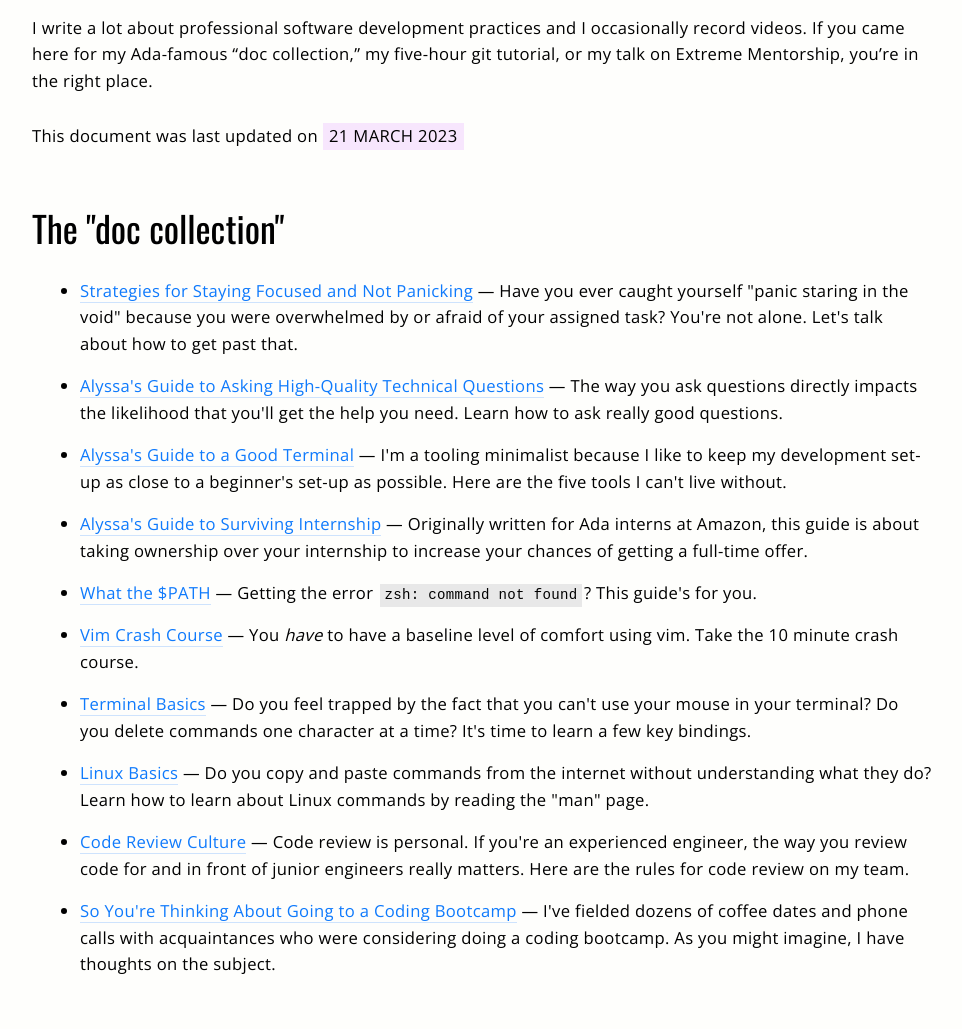
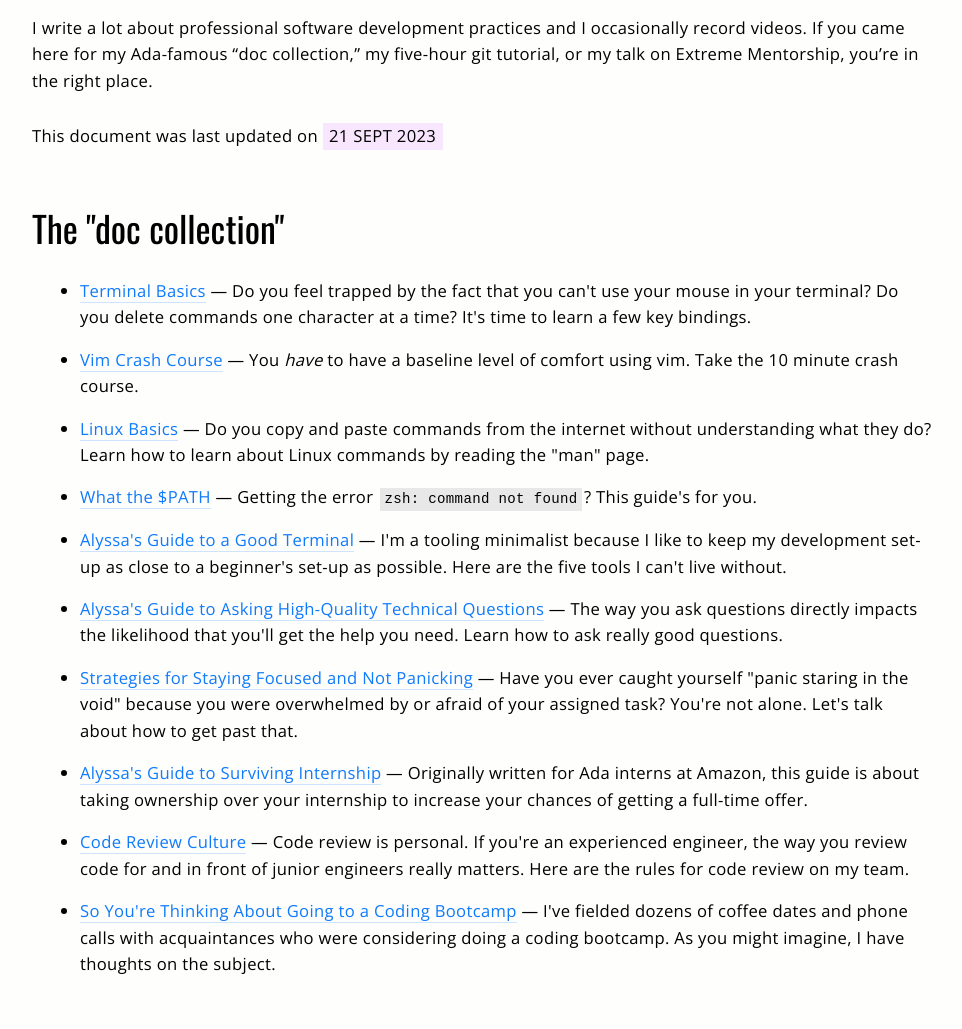
Before and after one commit to alyssahursh/alyssahursh, a plain HTML site: page index.html in a window 1280 px wide. Shown: the part 500-1529 px from the top of the page, without its empty margins (158-1120 px from the left). Drawn offline with nearby package versions, Linux system fonts and the light colour scheme.

Commit message:
Reorder doc collection and update last updated date

```diff
--- a/index.html
+++ b/index.html
@@ -26,19 +26,19 @@
 
 		<p>I write a lot about professional software development practices and I occasionally record videos. If you came here for my Ada-famous “doc collection,” my five-hour git tutorial, or my talk on Extreme Mentorship, you’re in the right place.</p>
 
-		<p>This document was last updated on <b>21 MARCH 2023</b></p>
+		<p>This document was last updated on <b>21 SEPT 2023</b></p>
 
 		<h2>The "doc collection"</h2>
 
 		<ul>
+			<li><a href="docs/terminal-basics.html" target="blank">Terminal Basics</a> — Do you feel trapped by the fact that you can't use your mouse in your terminal? Do you delete commands one character at a time? It's time to learn a few key bindings.</li>
+			<li><a href="docs/vim-crash-course.html" target="blank">Vim Crash Course</a> — You <i>have</i> to have a baseline level of comfort using vim. Take the 10 minute crash course. </li>
+			<li><a href="docs/linux-basics.html" target="blank">Linux Basics</a> — Do you copy and paste commands from the internet without understanding what they do? Learn how to learn about Linux commands by reading the "man" page.</li>
+			<li><a href="docs/what-the-path.html" target="blank">What the $PATH</a> — Getting the error <code>zsh: command not found</code>? This guide's for you.</li>
+			<li><a href="docs/good-terminal.html" target="blank">Alyssa's Guide to a Good Terminal</a> — I'm a tooling minimalist because I like to keep my development set-up as close to a beginner's set-up as possible. Here are the five tools I can't live without.</li>
+			<li><a href="docs/asking-technical-questions.html" target="blank">Alyssa's Guide to Asking High-Quality Technical Questions</a> — The way you ask questions directly impacts the likelihood that you'll get the help you need. Learn how to ask really good questions.</li>
 			<li><a href="docs/staying-focused-not-panicking.html" target="blank">Strategies for Staying Focused and Not Panicking</a> — Have you ever caught yourself "panic staring in the void" because you were overwhelmed by or afraid of your assigned task? You're not alone. Let's talk about how to get past that.</li>
-			<li><a href="docs/asking-technical-questions.html" target="blank">Alyssa's Guide to Asking High-Quality Technical Questions</a> — The way you ask questions directly impacts the likelihood that you'll get the help you need. Learn how to ask really good questions.</li>
-			<li><a href="docs/good-terminal.html" target="blank">Alyssa's Guide to a Good Terminal</a> — I'm a tooling minimalist because I like to keep my development set-up as close to a beginner's set-up as possible. Here are the five tools I can't live without.</li>
 			<li><a href="docs/surviving-internship.html" target="blank">Alyssa's Guide to Surviving Internship</a> — Originally written for Ada interns at Amazon, this guide is about taking ownership over your internship to increase your chances of getting a full-time offer. </li>
-			<li><a href="docs/what-the-path.html" target="blank">What the $PATH</a> — Getting the error <code>zsh: command not found</code>? This guide's for you.</li>
-			<li><a href="docs/vim-crash-course.html" target="blank">Vim Crash Course</a> — You <i>have</i> to have a baseline level of comfort using vim. Take the 10 minute crash course. </li>
-			<li><a href="docs/terminal-basics.html" target="blank">Terminal Basics</a> — Do you feel trapped by the fact that you can't use your mouse in your terminal? Do you delete commands one character at a time? It's time to learn a few key bindings.</li>
-			<li><a href="docs/linux-basics.html" target="blank">Linux Basics</a> — Do you copy and paste commands from the internet without understanding what they do? Learn how to learn about Linux commands by reading the "man" page.</li>
 			<li><a href="docs/code-review-culture.html" target="blank">Code Review Culture</a> — Code review is personal. If you're an experienced engineer, the way you review code for and in front of junior engineers really matters. Here are the rules for code review on my team.</li>
 			<li><a href="docs/coding-bootcamp.html" target="blank">So You're Thinking About Going to a Coding Bootcamp</a> — I've fielded dozens of coffee dates and phone calls with acquaintances who were considering doing a coding bootcamp. As you might imagine, I have thoughts on the subject.</li>
 		</ul>
```
